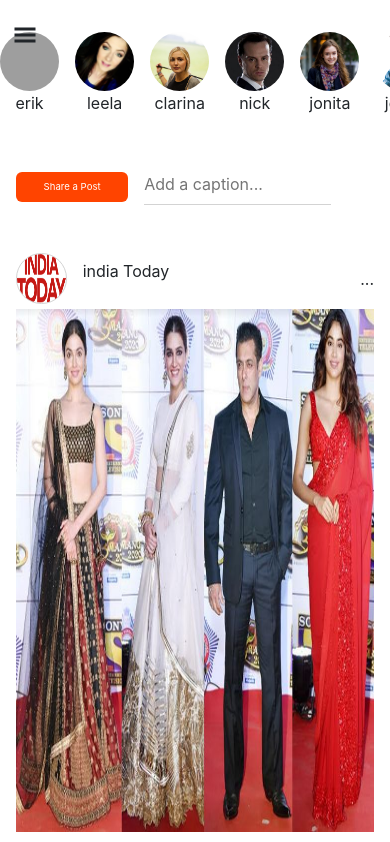
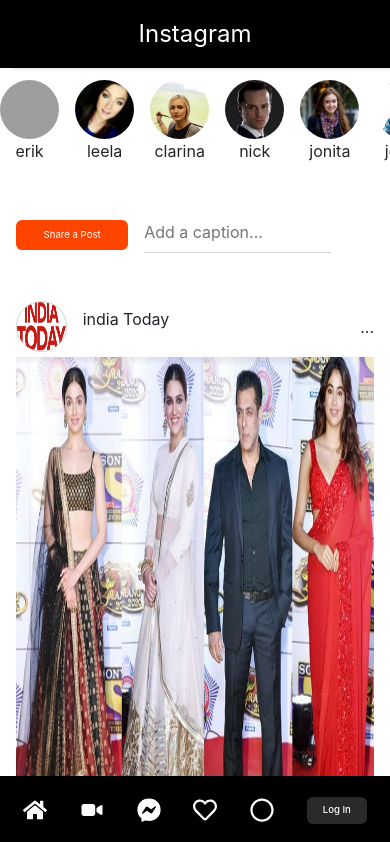
Before and after one commit to Jitendra-105/instagram-clone, a React (Create React App) app: page /home in a window 390 px wide. Shown: the top 842 px of the page. Built offline with nearby package versions, Linux system fonts and the light colour scheme; grey boxes are pictures that could not be loaded; some icons are missing.

Commit message:
bug fixed

```diff
--- a/src/components/contents/ContentsWork.jsx
+++ b/src/components/contents/ContentsWork.jsx
@@ -11,7 +11,7 @@
 
 
 const ContentsWork = (props) => {
-  const isVideo = props.url.endsWith(".mp4"); // endsWith is a string (js) method which checks whether a string ends with a specified sequence of characters.
+  const isVideo = props.url.endsWith(".mp4");
 
   // To like and dislike
   const [like, setLike] = useState(false)
@@ -31,7 +31,7 @@
     if (comment.trim() !== "") {
       setComments((prevComments) => [...prevComments, comment]);
       setCommentCount((prevComment) => prevComment + 1)
-      setComment(""); // Clear the input field after posting a comment
+      setComment("");
     }
   };
 
--- a/src/components/contents/contents.css
+++ b/src/components/contents/contents.css
@@ -91,6 +91,7 @@
     .main-content {
         width: 100%;
         padding: 20px;
+        margin-top: 5rem;
     }
     .column-container {
         width: 100%;
--- a/src/components/sidebar/Sidebar.jsx
+++ b/src/components/sidebar/Sidebar.jsx
@@ -8,13 +8,16 @@
 import { FaRegCircle } from "react-icons/fa";
 import { Link } from 'react-router-dom';
 
+
+
 import './sidebar.css'
 
 
-const Sidebar = (prop) => {
+const Sidebar = ({ showNavbar }) => {
   const { loginWithRedirect, logout, isAuthenticated  } = useAuth0();
   return (
-   <div className="sidebar" style={{display: prop.showNavbar}}>
+    <>
+   <div className={showNavbar ? 'active' : 'sidebar'}>
    <div className="logo">Instagram</div>
    <div className="other-pages">
    <Link to="home"><div className="home logo">< FaHome className='logo-icon'/> <span>Home</span></div></Link>
@@ -31,6 +34,7 @@
         }
    </div>
    </div>
+   </>
   )
 
 }
--- a/src/components/sidebar/sidebar.css
+++ b/src/components/sidebar/sidebar.css
@@ -6,6 +6,7 @@
    margin: 0 1rem;
 }
 .sidebar {
+    display: block;
     width: 20%;
     height: 100vh;
     margin-top: 4rem;
@@ -32,11 +33,9 @@
 }
 
 @media screen and (max-width: 1025px) {
-.sidebar {
-    width: 34%;
-    position: sticky;
-    top: 0;
-    box-shadow: 2px 2px 6px rgb(238, 234, 234);
+
+.logo {
+    margin-top: 5rem;
 }
 }
 
@@ -68,6 +67,7 @@
     }
     .logo {
         margin: 0;
+        padding: 1rem 0;
         font-size: 1.5rem;
         display: flex;
         justify-content: center;
--- a/src/layout/Layout.jsx
+++ b/src/layout/Layout.jsx
@@ -2,24 +2,22 @@
 import Sidebar from "../components/sidebar/Sidebar";
 import { Outlet } from "react-router-dom";
 import "./layout.css"
+
 import { GiHamburgerMenu } from "react-icons/gi";
 import { IoClose } from "react-icons/io5";
 
 const Layout = () => {
-  const [toggleNav, setToggleNav] = useState(false);
-  const [showNavbar, setNavbar] = useState("none")
+  const [showNav, setShowNav] = useState(false)
 
-  const handleNavbar = () => {
-      setToggleNav(!toggleNav)
-      setNavbar((prevShowNavbar) => (prevShowNavbar === "none" ? "block" : "none"));
-
+  const handleShowNavbar = () => {
+   setShowNav(!showNav)
   }
   return (
     <>
       <div className="layout-container">
-      <Sidebar showNavbar= {showNavbar}/>
-      <div className="ham-menu" onClick={handleNavbar}>
-      { toggleNav ? < IoClose/> : < GiHamburgerMenu/> }
+      <Sidebar showNavbar={showNav} />
+      <div className="ham-menu" onClick={handleShowNavbar} >
+        {showNav ?  < IoClose/> :  < GiHamburgerMenu />}
       </div>
       <div className="main-content">
         <Outlet />
--- a/src/layout/layout.css
+++ b/src/layout/layout.css
@@ -1,16 +1,10 @@
-/* .layout-container {
-    display: flex;
-  } */
 .layout-container {
     display: flex;
     justify-content: center;
   }
   .ham-menu {
-    display: block;
-
+    display: none;
   }
-
-
 
   @media screen and (max-width:1024px) {
     .ham-menu {
@@ -21,6 +15,22 @@
       position: fixed;
       top: 2;
     }
+    .sidebar {
+      width: 34%;
+      box-shadow: 12px 2px 3px rgb(238, 234, 234);
+      display: none;
+      position: fixed;
+      left: 0;
+      background-color: rgba(255, 255, 255, 0.27);
+  }
+    .active {
+      width: 34%;
+      box-shadow: 2px 2px 3px rgb(238, 234, 234);
+      display: block;
+      position: fixed;
+      left: 0;
+      background-color: rgba(255, 255, 255, 0.27);
+  }
   }
 
 /* <--------------------------------------------------------------------- mobile screens ----------------------------------------------------> */
@@ -30,6 +40,11 @@
     display: block;
   }
   .ham-menu {
+    display: none;
+  }
+  .sidebar {
+    width: 34%;
     display: block;
-  }
+    background-color: black;
 }
+}
```
